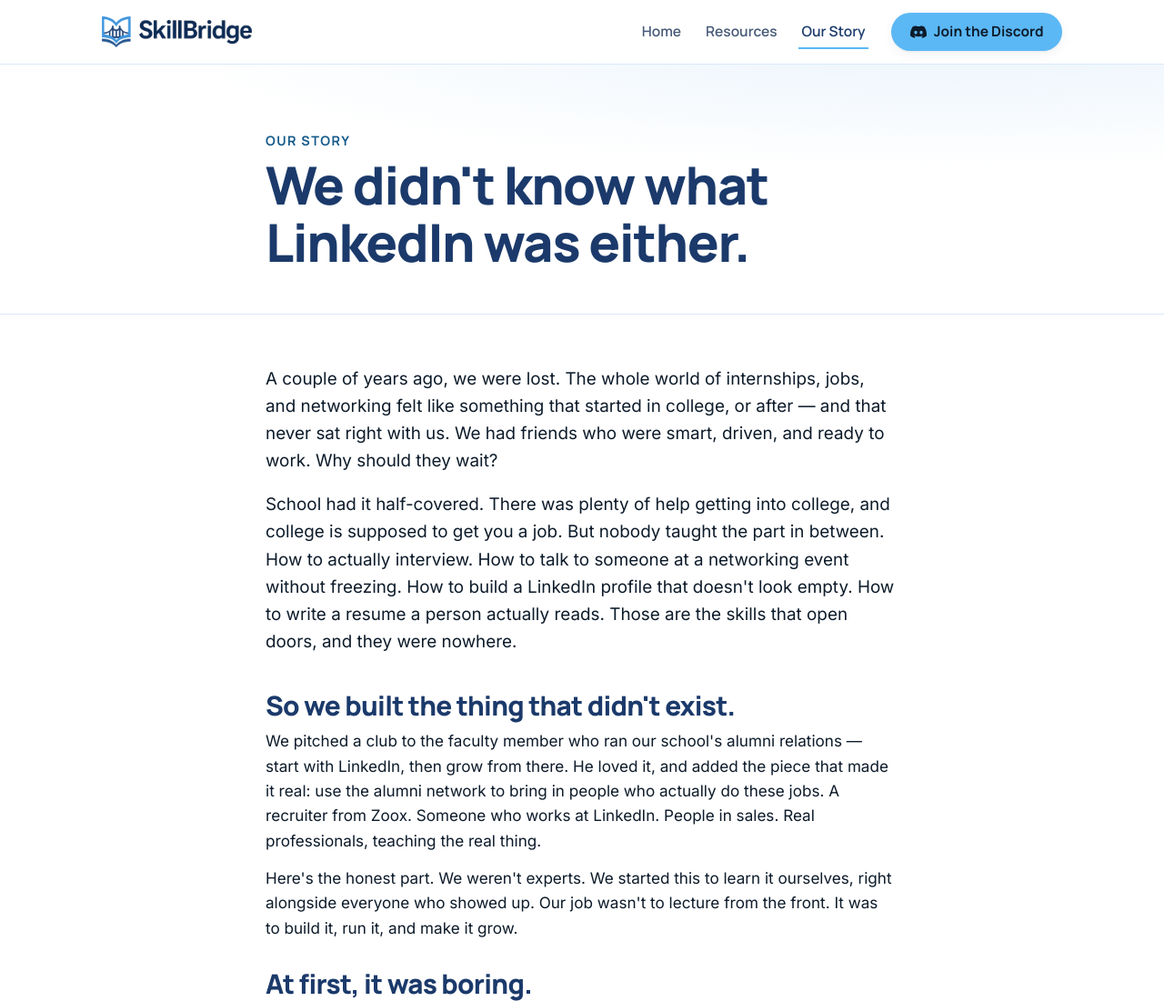
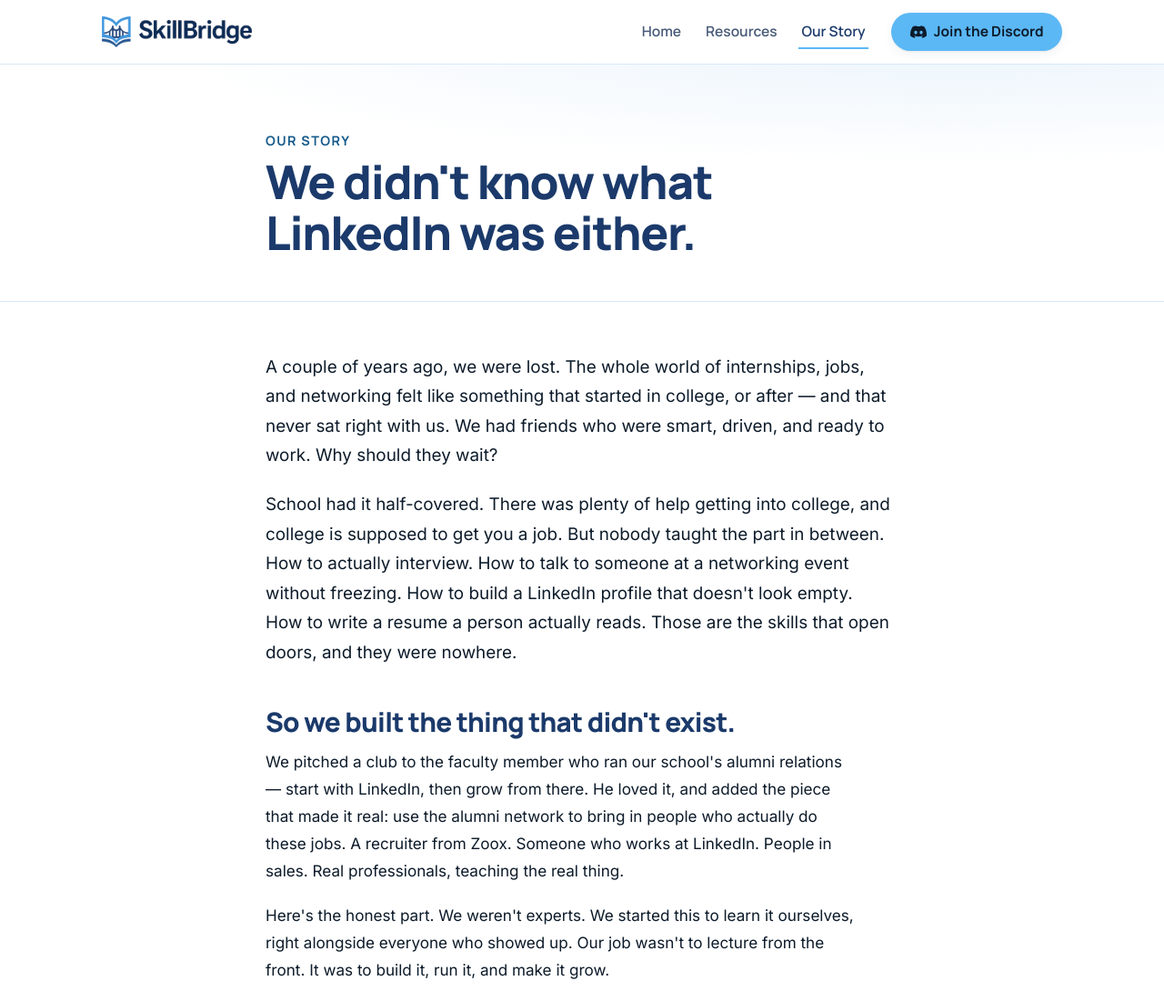
Before and after one commit to skylerwood2027-lgtm/skillbridge-website, an Astro site: page /our-story in a window 1280 px wide. Shown: the top 1101 px of the page at 91% size. Built offline with nearby package versions, Linux system fonts and the light colour scheme; Astro itself is replaced by a stand-in of ours.

Commit message:
fix(hero): matched founder pair from source — no distortion; add David; trim H1s
Hero photo distortion was a blurred headroom band baked into the old
skyler.webp, not CSS. Re-crop both founders from the original sources so
object-fit:cover never stretches (frame AR matches each crop).

- skyler.webp: clean chest-up 4:5 crop from the 4032x3024 source
- david.webp (new): chest-up 4:5 from the higher-res studio source
- hero is now a matched co-founder pair; captions "Skyler, co-founder" /
  "David, co-founder"; object-position recentred to 50% 50%
- reduce oversized Home + Our Story page H1s (~2-3 lines, was --step-5)
- Our Story: shorter line measure + more paragraph/section spacing for
  readability (no copy cut)

Co-Authored-By: Claude Opus 4.8 (1M context) <noreply@anthropic.com>

```diff
--- a/src/pages/our-story.astro
+++ b/src/pages/our-story.astro
@@ -48,29 +48,36 @@ import story from '../data/ourStory.json';
     border-bottom: 1px solid var(--line);
     padding-block: clamp(2.5rem, 2rem + 4vw, 4.5rem) clamp(2rem, 1.5rem + 3vw, 3rem);
   }
-  .story__headline { margin-top: 0.4rem; max-width: 18ch; }
+  .story__headline {
+    margin-top: 0.4rem;
+    font-size: clamp(2.1rem, 1.5rem + 2.4vw, 3.2rem);
+    max-width: 20ch;
+  }
 
   .story__body { padding-block: clamp(2rem, 1.5rem + 3vw, 3.5rem); }
 
+  /* readable measure: shorter lines + more air so the column reads light, not dense */
   /* opening intro paragraphs — set a touch larger than body for editorial lead-in */
   .story__intro {
     font-size: 1.18rem;
-    line-height: 1.6;
+    line-height: 1.72;
     color: var(--ink);
-    max-width: 64ch;
-    margin-bottom: 1.1rem;
+    max-width: 58ch;
+    margin-bottom: 1.35rem;
   }
-  .story__intro:last-of-type { margin-bottom: 2.4rem; }
+  .story__intro:last-of-type { margin-bottom: 2.75rem; }
 
-  .story__section { margin-bottom: 2rem; }
+  .story__section { margin-bottom: 2.75rem; }
   .story__heading {
     font-size: var(--step-2);
-    margin-bottom: 0.6rem;
+    margin-bottom: 0.8rem;
   }
   .story__section p {
-    margin-bottom: 0.85rem;
-    max-width: 64ch;
+    line-height: 1.75;
+    margin-bottom: 1.2rem;
+    max-width: 60ch;
   }
+  .story__section p:last-child { margin-bottom: 0; }
 
   .story__cta {
     display: flex;
```
Also changed, not shown: src/pages/index.astro (+19 -11 lines), public/brand/david.webp (added), public/brand/skyler.webp.
